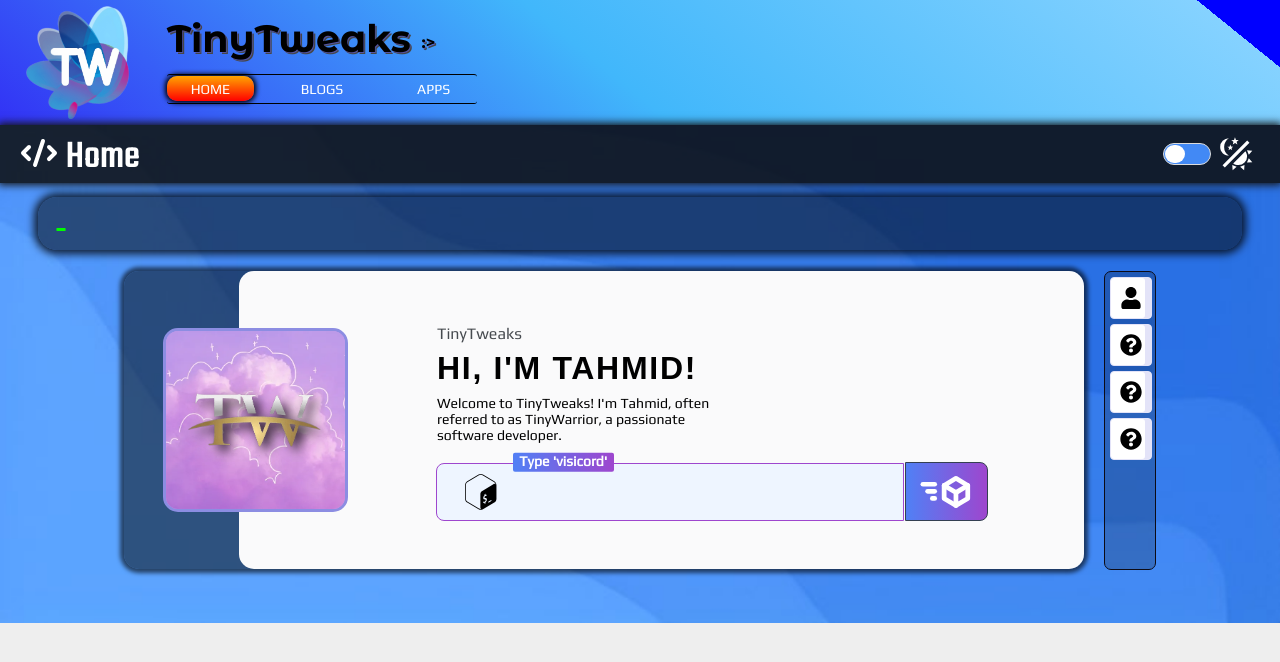
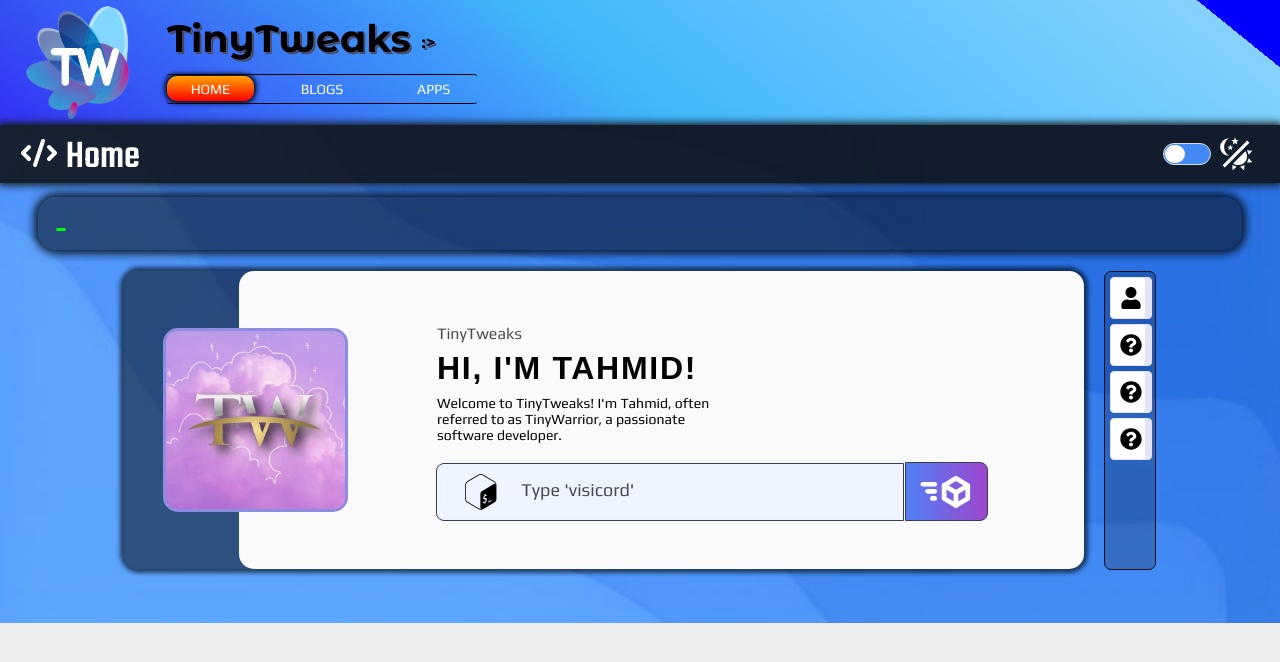
Before and after one commit to RealTinyWarrior/TinyTweaks, a Next.js app: page / in a window 1280 px wide. Shown: the top 662 px of the page. Built offline with nearby package versions, Linux system fonts and the light colour scheme; no server answers; a web font is replaced by a local one.

Commit message:
Add required in HomeInput.tsx

```diff
--- a/components/HomeInput.tsx
+++ b/components/HomeInput.tsx
@@ -18,7 +18,7 @@ const HomeInput = ({ ui }: { ui: "small" | "large" }) => {
     return (
         <div id={style[`home_in${ui === "small" ? "1" : "2"}`]}>
             <div>
-                <input onChange={(e) => setValue(e.target.value)} value={value} type="text" />
+                <input onChange={(e) => setValue(e.target.value)} value={value} type="text" required />
 
                 <span>
                     &nbsp;&nbsp;Type <TextComponent text={initialCmd} />
```
